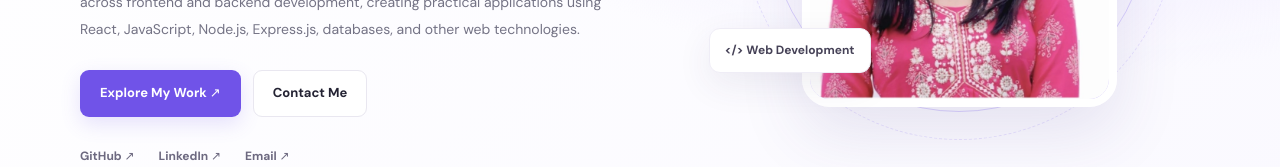
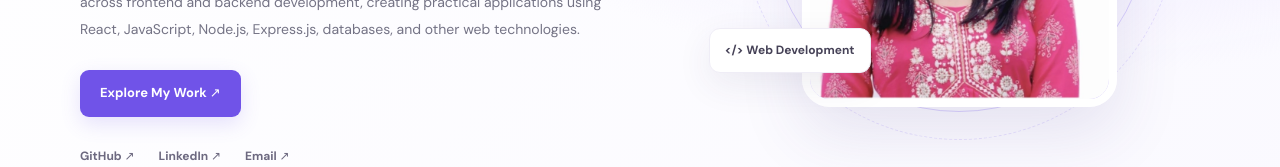
Before and after one commit to vidhi0118/vidhi_portfolio, a React (Vite) app: page / in a window 1280 px wide. Shown: the part 474-641 px from the top of the page. Built offline with nearby package versions, Linux system fonts and the light colour scheme.

Commit message:
remove contact

```diff
--- a/src/App.jsx
+++ b/src/App.jsx
@@ -8,6 +8,7 @@ import Projects from "./components/Projects";
 import Achievements from "./components/Achievements";
 import Education from "./components/Education";
 import CareerGoals from "./components/CareerGoals";
+
 //import Contact from "./components/Contact";
 import Footer from "./components/Footer";
 import "./App.css";
--- a/src/components/Hero.jsx
+++ b/src/components/Hero.jsx
@@ -4,8 +4,8 @@ const profile = {
   role: "Aspiring Full-Stack Developer",
   github: "https://github.com/vidhi0118",
   linkedin: "https://www.linkedin.com/in/vidhi-patel-8ba4723a1/",
-  // Replace this with your actual email address.
-  email: "your-email@example.com",
+
+  email: "vidhiptl0118@gmail.com",
 };
 
 export default function Hero() {
@@ -36,9 +36,7 @@ export default function Hero() {
             <a className="button button-primary" href="#projects">
               Explore My Work ↗
             </a>
-            <a className="button button-secondary" href="#contact">
-              Contact Me
-            </a>
+
           </div>
 
           <div className="hero-socials">
```
